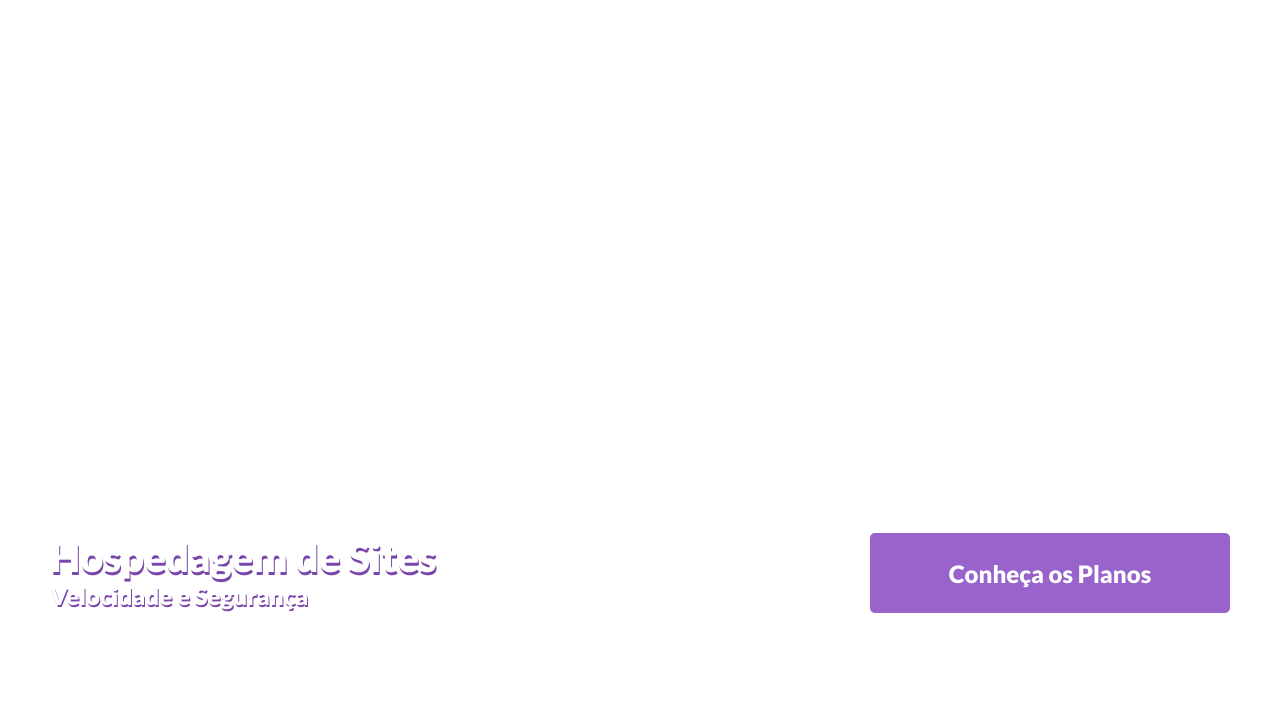
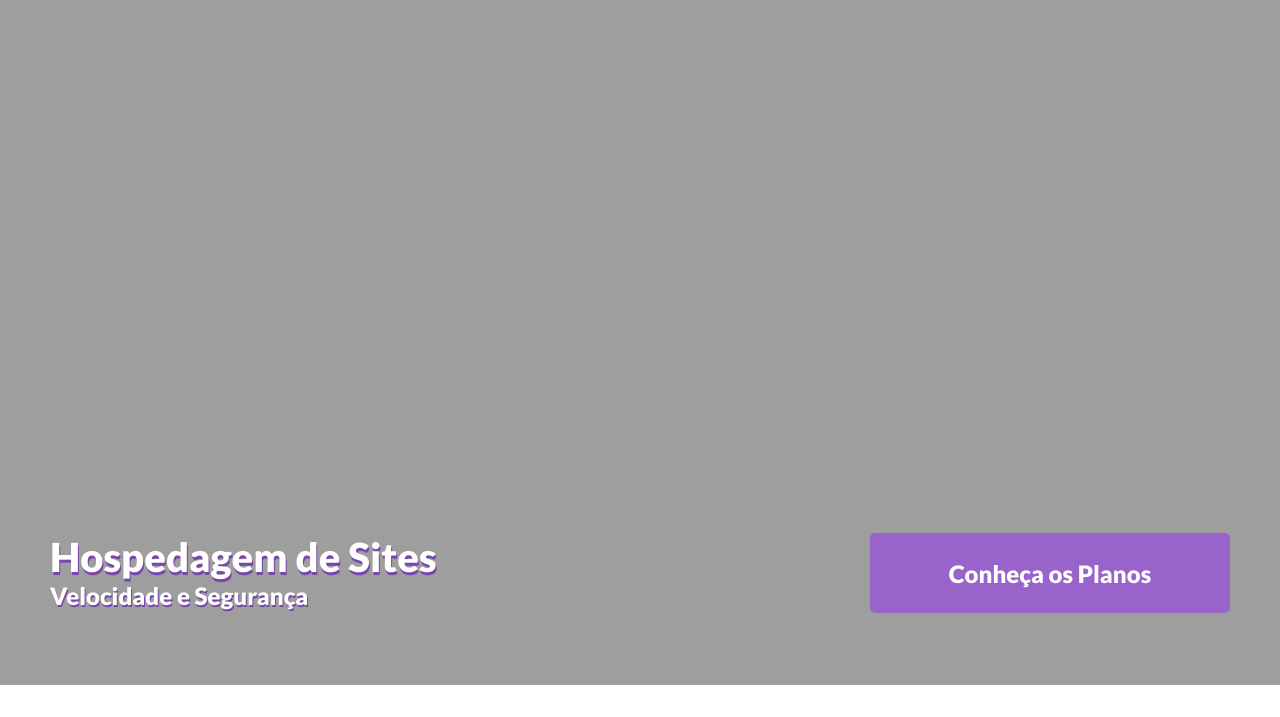
Before and after one commit to stashox/OrangeHost, a plain HTML site: page index.html in a window 1280 px wide. Shown: the part 83-800 px from the top of the page. Drawn offline with Linux system fonts and the light colour scheme; the site is published under a folder, as on GitHub Pages, so addresses that start at the root find nothing.

Commit message:
little updates

```diff
--- a/css/estilo.css
+++ b/css/estilo.css
@@ -85,7 +85,7 @@ header{
 .bgHeader {
     width: 100%;
     height: 100%; /*100% do "pai", o header*/
-    background-image: url("/img/headerBG.png");
+    background-image: url("../img/headerBG.png");
     background-size: cover; /*redimensiona junto com o site*/
     background-repeat: no-repeat;
     background-position: bottom;
--- a/index.html
+++ b/index.html
@@ -3,6 +3,7 @@
 <head>
     <meta charset="UTF-8">
     <meta name="viewport" content="width=device-width, initial-scale=1.0">
+    <link rel="icon" href="../img/logo.png">
     <title>Orange Host</title>
     <link rel="stylesheet" tpye="text/css" href="css/estilo.css"/>
 </head>
```
Also changed, not shown: img/logo.png (added).
